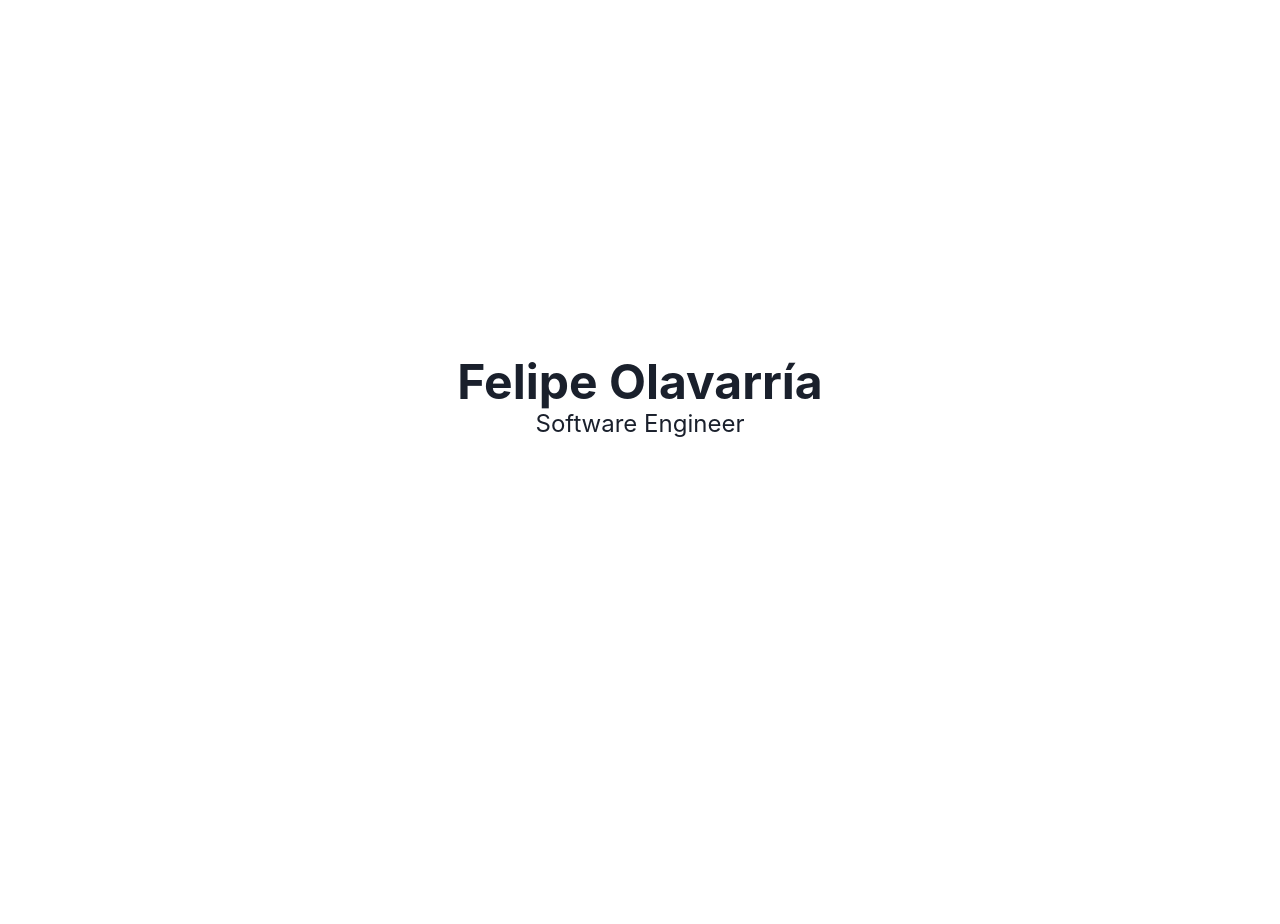
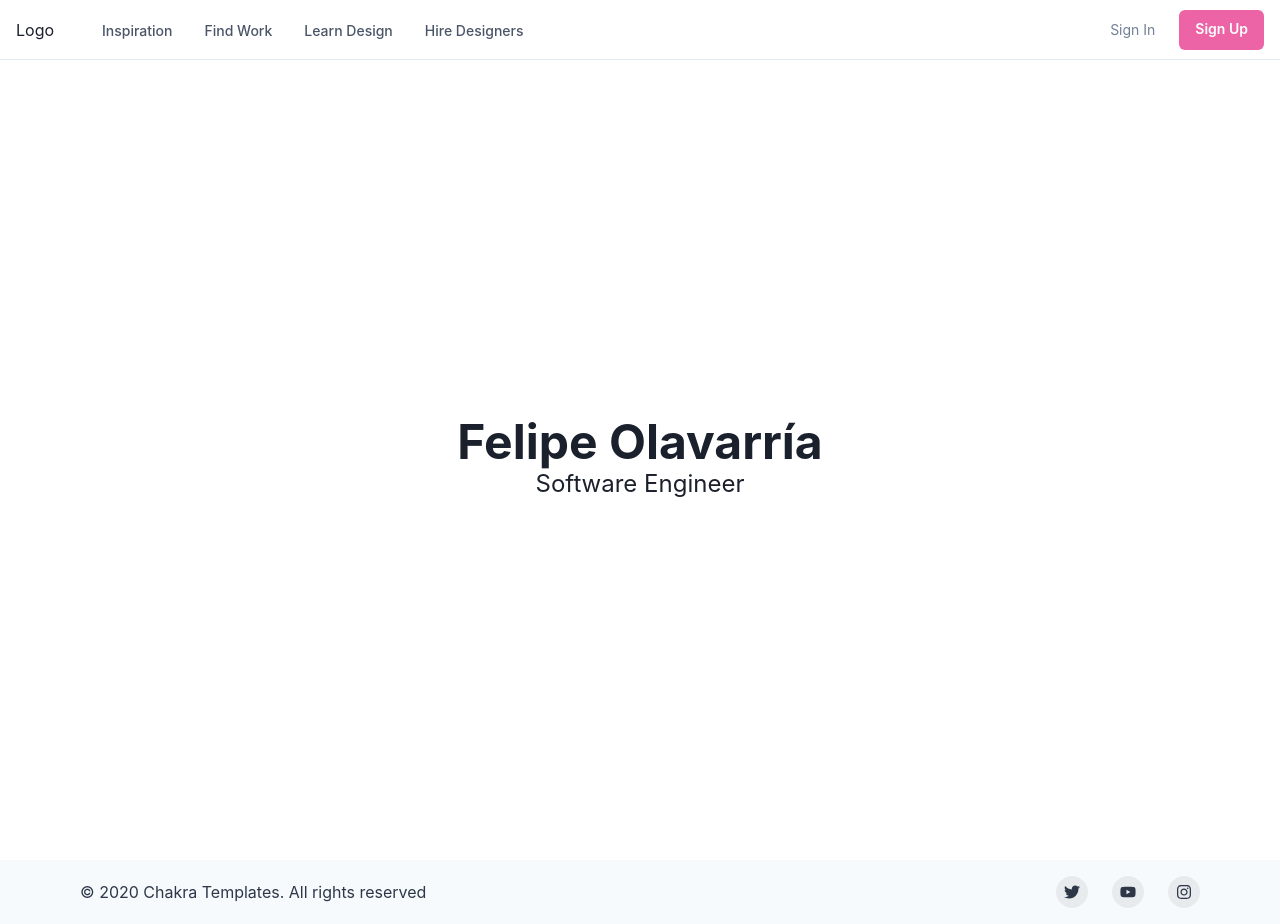
Before and after one commit to desolaser/portfolio, a Next.js app: page / in a window 1280 px wide. Before the commit the page ends 800 px from the top, so only its background shows below. Built offline with nearby package versions, Linux system fonts and the light colour scheme.

Commit message:
Add layout to app

```diff
--- a/components/sections/hero.tsx
+++ b/components/sections/hero.tsx
@@ -1,5 +1,5 @@
 import type { FunctionComponent } from 'react'
-import { Box, Center, Heading, Text, Divider } from '@chakra-ui/react'
+import { Box, Center, Heading, Text } from '@chakra-ui/react'
 
 const Hero: FunctionComponent = () => {
   return (
--- a/pages/_app.tsx
+++ b/pages/_app.tsx
@@ -2,11 +2,14 @@ import '../styles/globals.css'
 import type { AppProps } from 'next/app'
 import { ChakraProvider } from '@chakra-ui/react'
 import theme from '../styles/theme'
+import Layout from '../components/layout'
 
 function MyApp({ Component, pageProps }: AppProps) {
   return (
     <ChakraProvider theme={theme}>
-      <Component {...pageProps} />
+      <Layout>
+        <Component {...pageProps} />
+      </Layout>
     </ChakraProvider>
   )
 }
```
